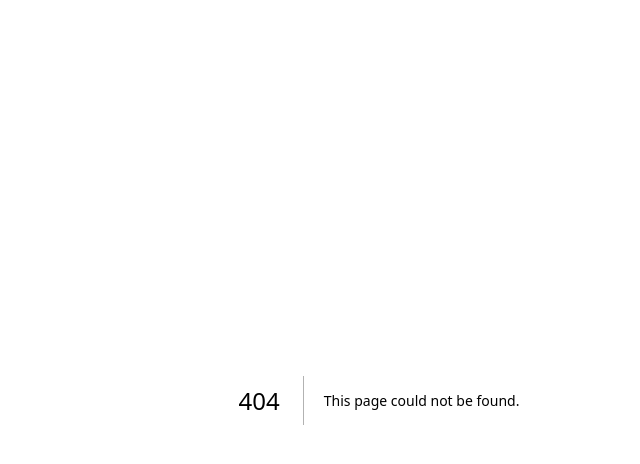
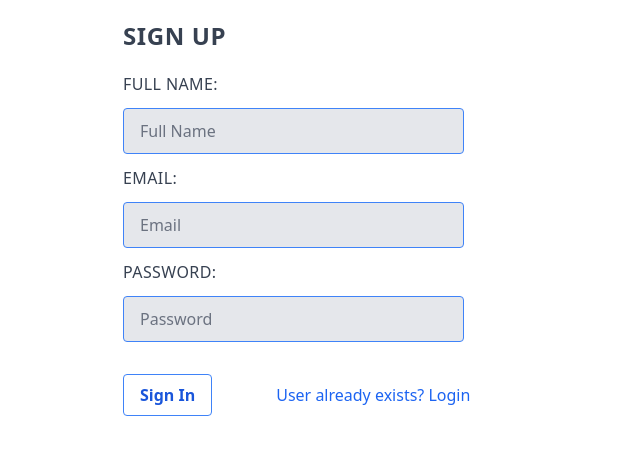
Before and after one commit to notlega/todoo, a Next.js app: page /register in a window 1280 px wide. Before the commit this address had no page. Shown: the top 464 px of the page, without its empty margins (261-901 px from the left). Built offline with nearby package versions, Linux system fonts and the light colour scheme.

Commit message:
feat: add login and register page
add login and resgister page for users

```diff
--- a/package.json
+++ b/package.json
@@ -19,6 +19,7 @@
     "flowbite-react": "^0.3.7",
     "moment": "^2.29.4",
     "next": "13.0.7",
+    "pnpm": "^7.20.0",
     "react": "^18.2.0",
     "react-dom": "^18.2.0",
     "react-modal": "^3.16.1",
--- /dev/null
+++ b/pages/login.jsx
@@ -0,0 +1,122 @@
+import Link from "next/link";
+import { useState } from "react";
+import supabase from "../supabase";
+import { useQuery } from "react-query";
+
+const Login = () => {
+    const [isSubmit, setIsSubmit] = useState(false);
+    const [errorMsg, setErrorMsg] = useState("");
+    const [colorMsg, setColorMsg] = useState('text-red-500');
+
+    const getData = async () => await supabase.from("login_users").select("*");
+    const { data, isFetching } = useQuery("loginFetching", getData);
+    if (data) {
+        console.log(data);
+    }
+
+      const errors = {
+        em: "Invalid Email!",
+        pass: "Invalid Password!"
+      };
+    const handleSubmit = (e) => {
+        e.preventDefault();
+
+        var email = e.target[0].value;
+        var pword = e.target[1].value;
+        console.log(data)
+        const userData = data.data.find((user) => user.email === email);
+        console.log(userData)
+        if (userData) {
+            if (userData.password === pword) {
+                setIsSubmit(true);
+            } else {
+                setErrorMsg({name:"pass", message: errors.pass});
+                setColorMsg('text-red-500');
+            }
+        } else {
+            setErrorMsg({name:"em", message: errors.em});
+            setColorMsg('text-red-500');
+        }
+    };
+
+    const handleError = (name) =>
+    name === errorMsg.name && (
+      <div className={colorMsg}>{errorMsg.message}</div>
+    );
+
+    const renderForm = (
+        <div>
+            <form
+            className="w-full max-w-lg mx-auto mt-5"
+            onSubmit={handleSubmit}
+            >
+                <div>
+                    <label
+                    className="block uppercase tracking-wide text-gray-700 text-2xl font-bold mb-5"
+                    >
+                        Login
+                    </label>
+                </div>
+                <div>
+                    <label
+                    className="block uppercase tracking-wide text-gray-700 text-m font-medium mb-3"
+                    >
+                        Email:
+                    </label>
+                    <input
+                    className="appearance-none block w-2/3 bg-gray-200 text-gray-700 border border-blue-500 rounded py-3 px-4 mb-3 leading-tight focus:outline-none focus:bg-white"
+                    placeholder="Email"
+                    type="email"
+                    >
+                    </input>
+                    {handleError("em")}
+                </div>
+                <div>
+                    <label
+                    className="block uppercase tracking-wide text-gray-700 text-m font-medium mb-3"
+                    >
+                        Password:
+                    </label>
+                    <input
+                    className="appearance-none block w-2/3 bg-gray-200 text-gray-700 border border-blue-500 rounded py-3 px-4 mb-3 leading-tight focus:outline-none focus:bg-white"
+                    placeholder="Password"
+                    type="password"
+                    >
+                    </input>
+                    {handleError("pass")}
+                </div>
+                <div>
+                    <button
+                    className="bg-transparent hover:bg-blue-500 text-blue-700 font-semibold hover:text-white py-2 px-4 border border-blue-500 hover:border-transparent rounded mt-5"
+                    type="submit"
+                    >
+                        Sign In
+                    </button>
+                    <Link
+                        href={{
+                        pathname: "/register"
+                        }}
+                        className="font-medium ml-28 text-blue-600 dark:text-blue-500 hover:underline"
+                    >
+                        New User? Sign Up
+                    </Link>
+                </div>
+            </form>
+        </div>
+    )
+    return (
+    <div className="grid h-screen place-items-center">
+        {isSubmit ?
+        <Link
+        href={{
+            pathname: "/select"
+            }}
+            className="font-medium text-blue-600 dark:text-blue-500 hover:underline"
+        >
+            Go to Select
+        </Link> : renderForm}
+    </div>
+    )
+}
+
+export default Login
--- /dev/null
+++ b/pages/register.jsx
@@ -0,0 +1,72 @@
+import Link from "next/link"
+const Register = () => {
+    return (
+        <div>
+            <form className="w-full max-w-lg mx-auto mt-5">
+                <div>
+                    <label
+                    className="block uppercase tracking-wide text-gray-700 text-2xl font-bold mb-5"
+                    >
+                        Sign Up
+                    </label>
+                </div>
+                <div>
+                    <label
+                    className="block uppercase tracking-wide text-gray-700 text-m font-medium mb-3"
+                    >
+                        Full Name:
+                    </label>
+                    <input
+                    className="appearance-none block w-2/3 bg-gray-200 text-gray-700 border border-blue-500 rounded py-3 px-4 mb-3 leading-tight focus:outline-none focus:bg-white"
+                    placeholder="Full Name"
+                    type="text"
+                    >
+                    </input>
+                </div>
+                <div>
+                    <label
+                    className="block uppercase tracking-wide text-gray-700 text-m font-medium mb-3"
+                    >
+                        Email:
+                    </label>
+                    <input
+                    className="appearance-none block w-2/3 bg-gray-200 text-gray-700 border border-blue-500 rounded py-3 px-4 mb-3 leading-tight focus:outline-none focus:bg-white"
+                    placeholder="Email"
+                    type="email"
+                    >
+                    </input>
+                </div>
+                <div>
+                    <label
+                    className="block uppercase tracking-wide text-gray-700 text-m font-medium mb-3"
+                    >
+                        Password:
+                    </label>
+                    <input
+                    className="appearance-none block w-2/3 bg-gray-200 text-gray-700 border border-blue-500 rounded py-3 px-4 mb-3 leading-tight focus:outline-none focus:bg-white"
+                    placeholder="Password"
+                    type="password"
+                    >
+                    </input>
+                </div>
+                <div>
+                    <button
+                    className="bg-transparent hover:bg-blue-500 text-blue-700 font-semibold hover:text-white py-2 px-4 border border-blue-500 hover:border-transparent rounded mt-5"
+                    >
+                        Sign In
+                    </button>
+                    <Link
+                        href={{
+                        pathname: "/login"
+                        }}
+                        className="font-medium ml-16 text-blue-600 dark:text-blue-500 hover:underline"
+                    >
+                        User already exists? Login
+                    </Link>
+                </div>
+            </form>
+        </div>
+    )
+}
+
+export default Register
```
Also changed, not shown: 1 other file (tests, documents, lock files or other folders).
